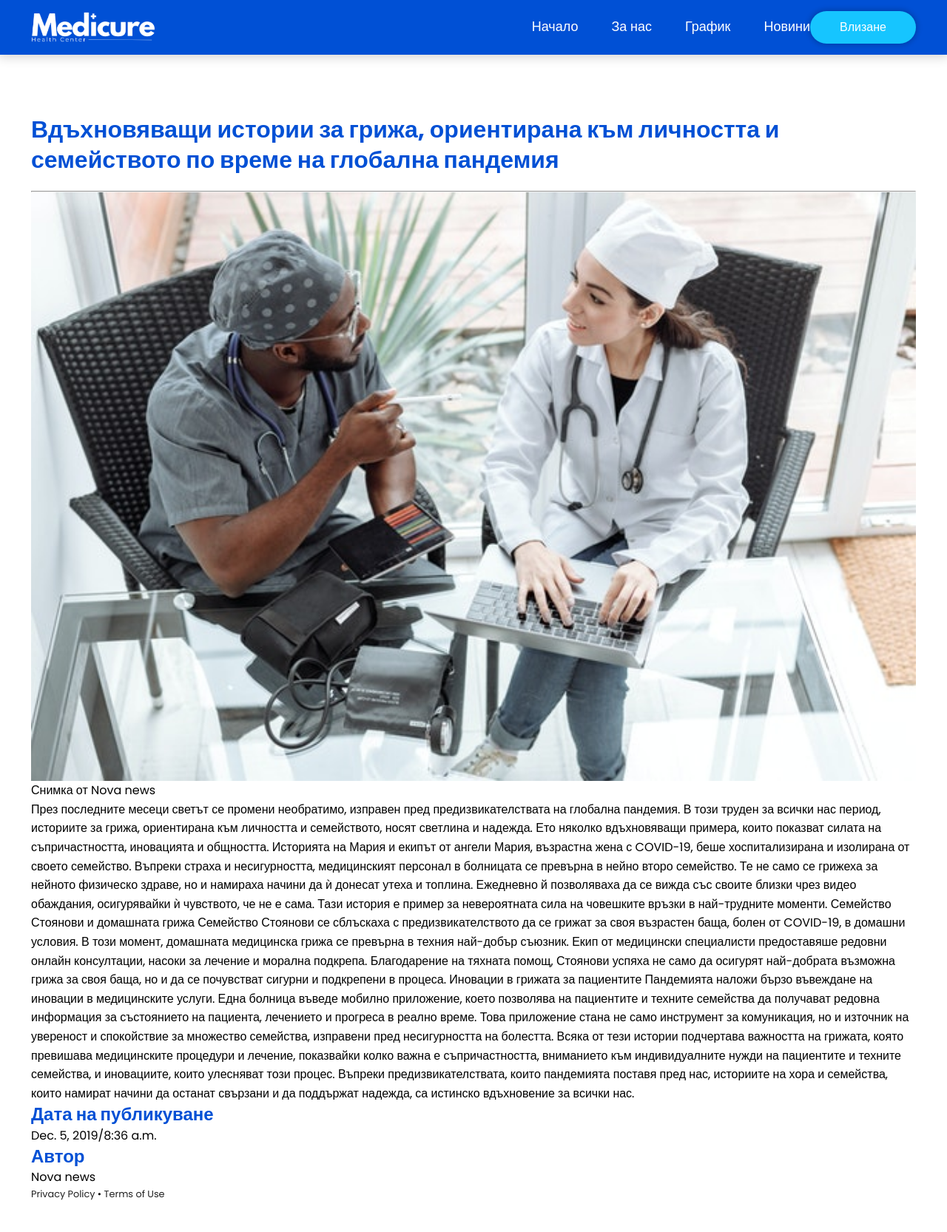
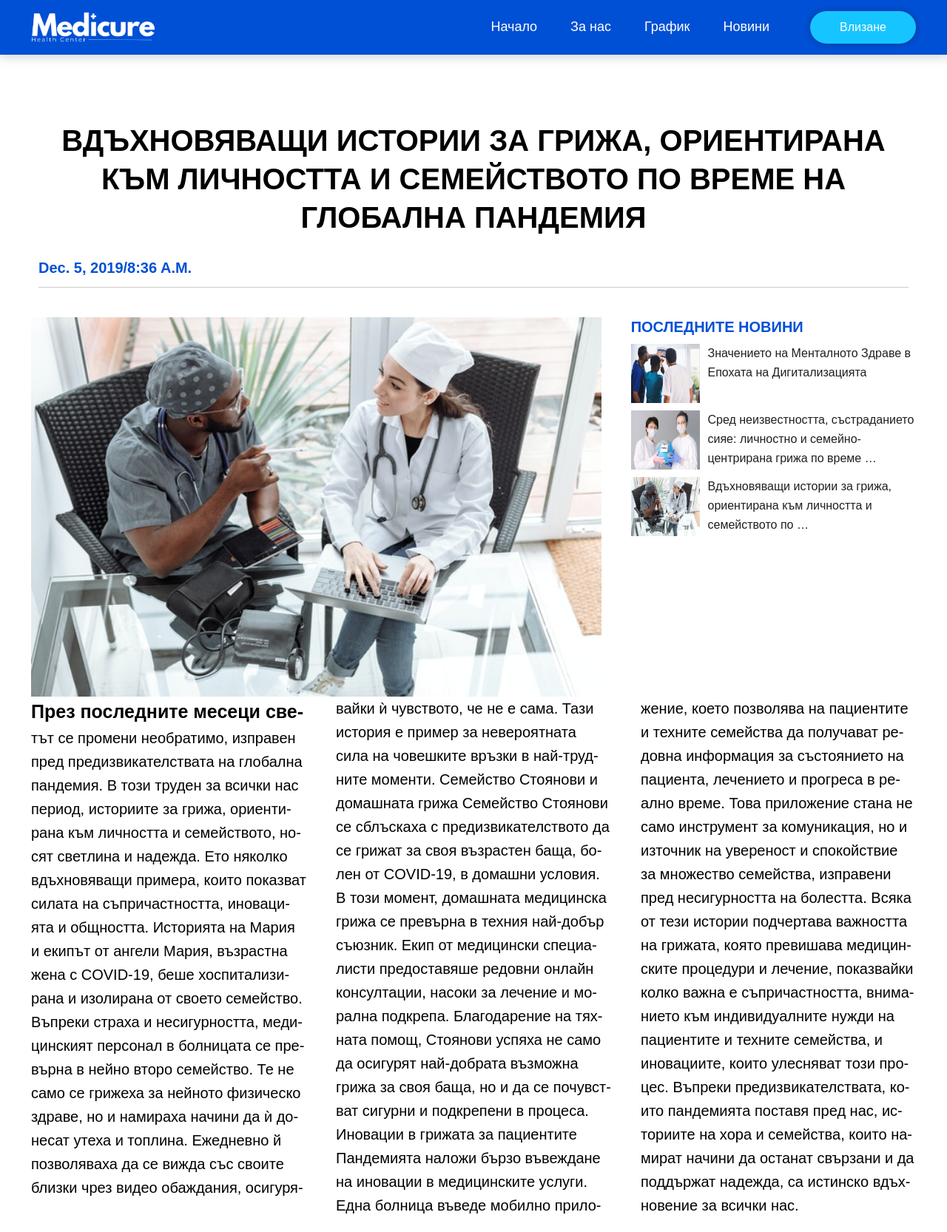
Before and after one commit to cd-k0nstant1n/course_project, a Django app: page /news/2/ in a window 1280 px wide. Shown: the whole page at 74% size. Before the commit the page ends 1625 px from the top, so only its background shows below. Run offline with Django 4.2, Linux system fonts and the light colour scheme; data comes from the database, SQL or seed files in the repository.

Commit message:
added images to the forms

```diff
--- a/HospitalSite/projectapp/views.py
+++ b/HospitalSite/projectapp/views.py
@@ -354,4 +354,11 @@ def add_news(request):
 
 def news_page(request, pk):
     post = get_object_or_404(News_page, pk=pk)
-    return render(request, 'news_page.html', {'post': post})
+    news = News_page.objects.all().order_by('-date')[:6]
+
+    context = {
+        'post' : post,
+        'news' : news
+    }
+
+    return render(request, 'news_page.html', context)
--- a/HospitalSite/static/css/RegistrationForm.css
+++ b/HospitalSite/static/css/RegistrationForm.css
@@ -11,8 +11,7 @@ body{
   justify-content: center;
   align-items: center;
   padding: 10px;
-  background-color: #16c5ff;
-  /* background-image: url("../../images/school-06.jpg") */
+  background-size: cover;
 }
 .container{
   max-width: 700px;
--- a/HospitalSite/static/css/newsPageStyle.css
+++ b/HospitalSite/static/css/newsPageStyle.css
@@ -0,0 +1,158 @@
+* {
+    margin: 0;
+    padding: 0;
+    box-sizing: border-box;
+  }
+
+  body {
+    font-family: sans-serif;
+    min-height: 100vh;
+    max-width: 100vw;
+    line-height: 1.4;
+    padding: 20px 40px;
+  }
+
+  .container {
+    max-width: 1200px;
+  }
+
+  .heading-1 {
+    font-size: 40px;
+    text-transform: uppercase;
+  }
+
+  .heading-2 {
+    font-size: 40px;
+    line-height: 1.1;
+    margin-bottom: 20px;
+  }
+
+  .heading-3 {
+    font-size: 20px;
+    text-transform: uppercase;
+    color: crimson;
+    margin-bottom: 10px;
+  }
+
+  .sub-heading {
+    font-size: 20px;
+    display: flex;
+    align-items: center;
+    margin-bottom: 30px;
+    border-bottom: 1px solid #ccc;
+    padding-bottom: 10px;
+  }
+
+  .sub-heading p {
+    font-weight: 700;
+    text-transform: capitalize;
+    margin-right: 10px;
+  }
+
+  .sub-heading span {
+    color: #555;
+    font-weight: 300;
+    border-right: 1px solid #ccc;
+    padding-right: 10px;
+  }
+
+  .sub-heading .importent {
+    color: crimson;
+    text-transform: uppercase;
+    font-weight: 300;
+  }
+
+  /* HOME */
+  .home {
+    display: grid;
+    grid-template-columns: 2fr 1fr;
+    gap: 40px;
+  }
+
+  .home-img {
+    width: 100%;
+  }
+
+  .list {
+    display: grid;
+    grid-template-columns: 1fr 3fr;
+    gap: 10px;
+    margin-bottom: 10px;
+  }
+
+  .list img {
+    width: 100%;
+    height: 80px;
+  }
+
+  /* ARTICLE */
+  article > p {
+    font-size: 20px;
+    margin-bottom: 20px;
+
+    columns: 3 25ch;
+    column-gap: 40px;
+    hyphens: auto;
+  }
+
+  article p:first-child::first-line {
+    font-weight: 700;
+    font-size: 25px;
+  }
+
+  /* blockquote */
+  blockquote {
+    font-size: 20px;
+    padding: 10px 30px;
+    margin-bottom: 40px;
+    position: relative;
+  }
+
+  blockquote::before {
+    content: open-quote;
+    position: absolute;
+    top: -48px;
+    left: -4px;
+    opacity: .3;
+    color: #666;
+    font-size: 150px;
+  }
+
+  .cards {
+    columns: 25ch 3;
+    gap: 40px;
+    margin-bottom: 40px;
+  }
+
+  .card {
+    font-size: 20px;
+    border: 1px solid;
+    padding: 10px 20px;
+    break-inside: avoid;
+  }
+
+  @media (max-width: 950px) {
+    .home {
+      grid-template-columns: 1fr;
+    }
+
+    .lists {
+      display: grid;
+      grid-template-columns: 1fr 1fr;
+      gap: 20px;
+    }
+
+    .list {
+      grid-template-columns: 1fr 5fr;
+    }
+
+    .card {
+      margin-bottom: 40px;
+    }
+  }
+
+  @media (max-width: 650px) {
+    .lists {
+      grid-template-columns: 1fr;
+    }
+  }
--- a/HospitalSite/template/RegistrationForm.html
+++ b/HospitalSite/template/RegistrationForm.html
@@ -9,7 +9,7 @@
     <link rel="stylesheet" href="https://cdn.jsdelivr.net/npm/bootstrap-icons@1.3.0/font/bootstrap-icons.css" />
     <title>Регистрация</title>
   </head>
-<body>
+  <body style="background-image: url( 'static/images/login_background.webp');">
 
   <div class="container">
 
--- a/HospitalSite/template/edit_appointment.html
+++ b/HospitalSite/template/edit_appointment.html
@@ -8,10 +8,10 @@
     <title>Hospital Appointment Form</title>
     <style>
         body {
+
             font-family: Arial, sans-serif;
             margin: 0;
             padding: 0;
-            background-color: #16c5ff;
         }
 
         header {
--- a/HospitalSite/template/login.html
+++ b/HospitalSite/template/login.html
@@ -8,7 +8,7 @@
     <link rel="stylesheet" href="{% static 'css/login.css' %}">
     <link rel="stylesheet" href="https://cdnjs.cloudflare.com/ajax/libs/font-awesome/5.15.2/css/all.min.css"/>
   </head>
-  <body>
+  <body style="background-image: url( 'static/images/login_background.webp');">
     <div class="container">
       <div class="wrapper">
         <div class="title"><span>Влизане</span></div>
--- a/HospitalSite/template/make_an_appointment.html
+++ b/HospitalSite/template/make_an_appointment.html
@@ -14,7 +14,6 @@
         }
 
         header {
-            background-color: #0050d5; /* Dark Blue */
             padding: 1rem;
             text-align: center;
         }
--- a/HospitalSite/template/nav.html
+++ b/HospitalSite/template/nav.html
@@ -39,7 +39,7 @@
                     <li class = "nav-item"><a class="nav-link" href="{% url 'logout' %}" style="font-size: large;">Излизане</a></li>
                 </ul>
                     <div class="profile">
-                        <a href="{% url 'profile' %}"><img class="profile-img" style="height: 80px; width:80px;" src="{% static 'images/profilepic1.png' %}" alt="profilepic"></a>
+                        <a href="{% url 'profile' %}"><img class="profile-img" style="height: 80px; width:80px;" src="{% static 'images/profilepic1.png' %}" alt="profilepic" ></a>
                         <p class = "text-sm" style="color:white;">Здравейте, {{ user.first_name | truncateletters:1 }}. {{user.last_name}}</p>
                     </div>
                     {% elif  user_profile.role == 'doctor' and user_profile.gender == 'male' %}
@@ -78,7 +78,7 @@
                     {% endif %}
                 {% else %}
             </ul>
-                <div class="search-bar">
+                <div class="profile">
                     <a class="btn btn-light-blue" href="{% url 'login' %}">
                  Влизане
                 </a>
--- a/HospitalSite/template/news_page.html
+++ b/HospitalSite/template/news_page.html
@@ -1,64 +1,66 @@
 {% extends 'news.html' %}
 {% load static %}
 
-<!DOCTYPE html>
+
 <html lang="bg">
-
-{% block content %}
+    {% block content %}
 <head>
-    <meta charset="UTF-8">
-    <meta name="viewport" content="width=device-width, initial-scale=1">
-    <title>Medicure - новини</title>
-    <link rel="icon" href="{% static 'images/tab-logo.png' %}" type="image">
-
-    <style>
-        body{
-            background-color: #fff;
-
-        }
-        .back-button {
-            position: fixed;
-            top: 10px;
-            left: 10px;
-            padding: 10px;
-            background-color: #007bff;
-            color: #fff;
-            border: none;
-            border-radius: 5px;
-            cursor: pointer;
-            font-size: 16px;
-            text-decoration: none;
-        }
-    </style>
+  <meta charset="UTF-8">
+  <meta http-equiv="X-UA-Compatible" content="IE=edge">
+  <meta name="viewport" content="width=device-width, initial-scale=1.0">
+  <link rel="stylesheet" href="{% static 'css/newsPageStyle.css' %}">
+  <title>Medicure - новини</title>
 </head>
 <body>
-    <!-- <a href="{% url 'news' %}" class="back-button">&#8678; Назад</a> -->
     {% include 'nav.html' %}
     <br><br><br><br><br><br>
-<main class="container">
+    <div class="popup">
+        <div class="popup-container">
+            <h1 class="heading-appointment">Запазване на час:</h1>
+            {% include 'make_an_appointment.html' %}
+            {% for message in messages %}
+            <script>alert('{{message}}')</script>
+            {% endfor %}
+        </div>
+    </div>
+  <div class="container">
 
-    <div class="grid">
-        <section>
-            <hgroup>
-                <h1 style="color:#0050d5">{{post.heading}}</h1>
-                <hr>
-            </hgroup>
-            <figure>
-                <img class="img" src="{{post.image.url}}" alt="Renewable Energy Project" />
-                <figcaption>Снимка от {{post.author}}</figcaption>
-            </figure>
-            <p style="color:#000">{{post.content}}</p>
-            <h2 style="color:#0050d5">Дата на публикуване</h2>
-            <p style="color:#000">{{post.date}}/{{post.time}}</p>
-            <h2 style="color:#0050d5">Автор</h2>
-            <p style="color:#000">{{post.author}}</p>
-        </section>
+    <header>
+    <h1 class="heading-1">{{post.heading}}</h1>
+    <div class="sub-heading">
+      <p style="color:#0050d5">{{post.date}}/{{post.time}}</p>
+      <!-- <p class="importent" style="color:#0050d5">your right to know</p> -->
     </div>
-</main>
-<footer class="container">
-    <small><a href="#">Privacy Policy</a> • <a href="#">Terms of Use</a></small>
-</footer>
-<script src="{% static 'js/scripts.js' %}"></script>
+    </header>
+
+    <div class="main">
+      <div class="home">
+        <div class="left">
+          <img src="{{post.image.url}}" class="home-img" alt="Paper photo">
+
+
+        </div>
+
+        <div class="right">
+          <h3 class="heading-3" style="color:#0050d5">Последните новини</h3>
+          <div class="lists">
+            {% for new in news %}
+            <a href="{% url 'news' %}"><div class="list">
+              <img src="{{new.image.url}}" alt="photo">
+              <p>{{new.heading | truncatewords:10}}</p>
+            </div></a>
+            {% endfor %}
+          </div>
+        </div>
+      </div>
+
+      <article>
+        <p>{{post.content}}</p>
+      </article>
+    </div>
+  </div>
+
+  <script src="{% static 'js/scripts.js' %}"></script>
 </body>
 {% endblock content %}
 </html>
--- a/HospitalSite/template/profile.html
+++ b/HospitalSite/template/profile.html
@@ -66,15 +66,15 @@
     <span id="error" style="color:red" class="error_pass"></span>
   </div>
 
-  <div class="input-box" >
+  <div class="input-box-center" >
     <span class="details">Потвърждение на парола</span>
     <input type="password" placeholder="Потвърдете парола" name="confirm_password" id="pass2" onkeyup="validate()" required>
   </div>
 
-  <div class="input-box-no-border">
+  <!-- <div class="input-box-no-border">
     <span class="user-details">Промяна на профилна снимка</span>
     <input type="file" placeholder="Потвърдете парола" >
-  </div>
+  </div> -->
 
 </div>
 <div class="button">
--- a/HospitalSite/template/reset_password.html
+++ b/HospitalSite/template/reset_password.html
@@ -8,7 +8,7 @@
     <link rel="stylesheet" href="{% static 'css/login.css' %}">
     <link rel="stylesheet" href="https://cdnjs.cloudflare.com/ajax/libs/font-awesome/5.15.2/css/all.min.css"/>
   </head>
-  <body>
+  <body style="background-image: url({% static  'images/login_background.webp' %});">
     <div class="container">
       <div class="wrapper">
         <div class="title"><span>Забравена парола</span></div>
```
Also changed, not shown: other parts of HospitalSite/template/edit_appointment.html (+1 -1 lines), HospitalSite/static/css/login.css (+5 -3 lines), HospitalSite/db.sqlite3, HospitalSite/static/images/login-background.png (added), HospitalSite/static/images/login_background.webp (added), HospitalSite/static/images/medical-background.webp (added).
